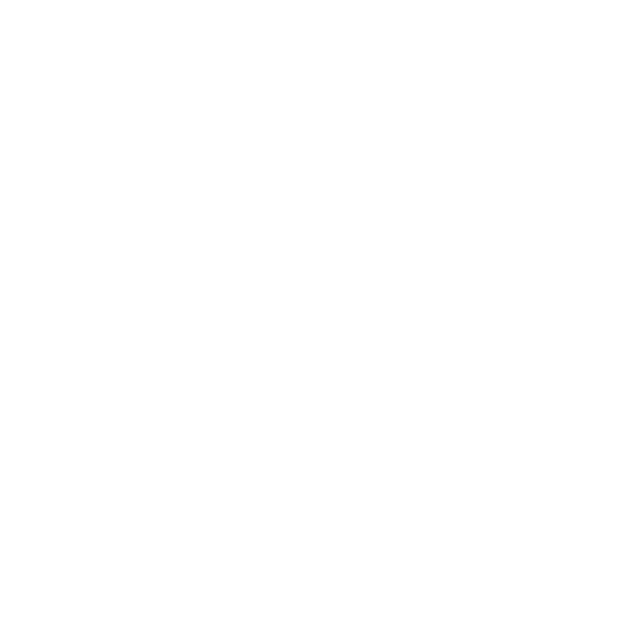
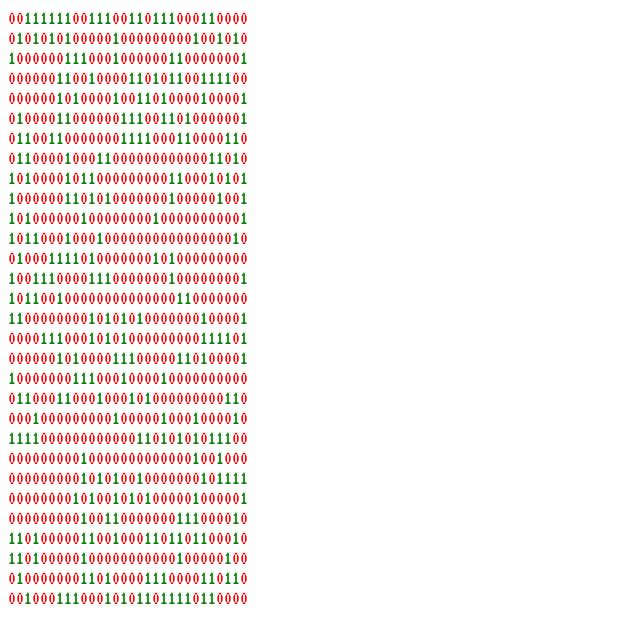
Before and after one commit to marstamm/GameOfLife, a plain HTML site: page index.html in a window 1280 px wide. Shown: the whole page, without its empty margins (0-640 px from the left). Drawn offline with Linux system fonts and the light colour scheme.

Commit message:
fixed display

```diff
--- a/conway.js
+++ b/conway.js
@@ -10,6 +10,7 @@ class conway {
   get height() {return this._height};
   get width() {return this._width };
   getValue(w,h) {return this._field[h][w]};
+  setValue(w,h,value) {this._field[h][w] = value};
 
   setupRandom()
   {
@@ -35,16 +36,16 @@ class conway {
       nextField[h] = new Object();
       for(var w = 0; w < this._width; w++)
       {
-        var LiveNeighbors = _calculateLiveNeighbors(h,w);
+        var LiveNeighbors = this._calculateLiveNeighbors(h,w);
 
         //Check if current cell is alive
         if(this._field[h][w])
         {
-          nextField[h][w] = (livingConditions.indexOf(LiveNeighbors) > -1) ?
+          nextField[h][w] = (this._livingConditions.indexOf(LiveNeighbors) > -1) ?
                             1 : 0;
         }
         else {
-          nextField[h][w] = (bornConditions.indexOf(LiveNeighbors) > -1) ?
+          nextField[h][w] = (this._bornConditions.indexOf(LiveNeighbors) > -1) ?
                             1 : 0;
         }
       }
--- a/index.html
+++ b/index.html
@@ -24,25 +24,23 @@
 
   var game = new conway(30,30);
 
-  /*function updateField()
+  function updateField()
   {
-    //First empty the field
-    var gameField = document.getElementById('gameField');
-    console.log(gameField);
+    game.nextStep();
+    var gameField = document.getElementById("gameField");
     while(gameField.hasChildNodes())
     {
       gameField.removeChild(gameField.lastChild);
     }
-    //Set new Lines
-    for(var h in field)
+
+    for(var h = 0; h < game.height; h++)
     {
       var line = document.createElement("div");
-      line.setAttribute("id", "line"+h);
-      for(var w in field[h])
+      for(var w = 0; w < game.width; w++)
       {
         var number = document.createElement("span");
-        number.textContent = field[h][w];
-        number.setAttribute("class", "value" + field[h][w]);
+        number.textContent = game.getValue(w,h);
+        number.setAttribute("class", "value" + game.getValue(w,h));
         number.setAttribute("id", "pos" + h + "x" + w);
         line.appendChild(number);
       }
@@ -50,7 +48,5 @@
     }
   }
 
-  setupRandom();
   updateField();
-  */
 </script>
```
